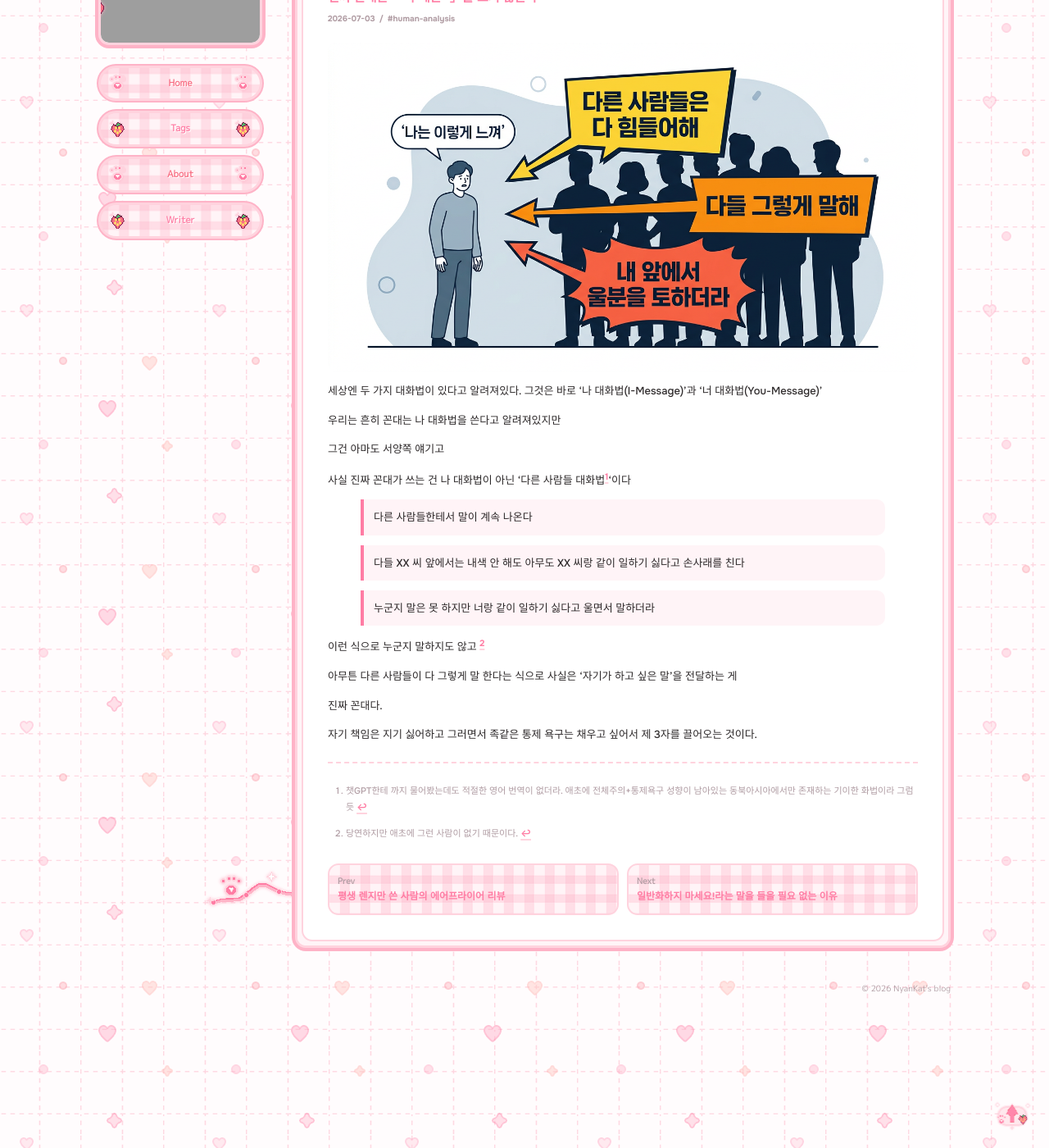
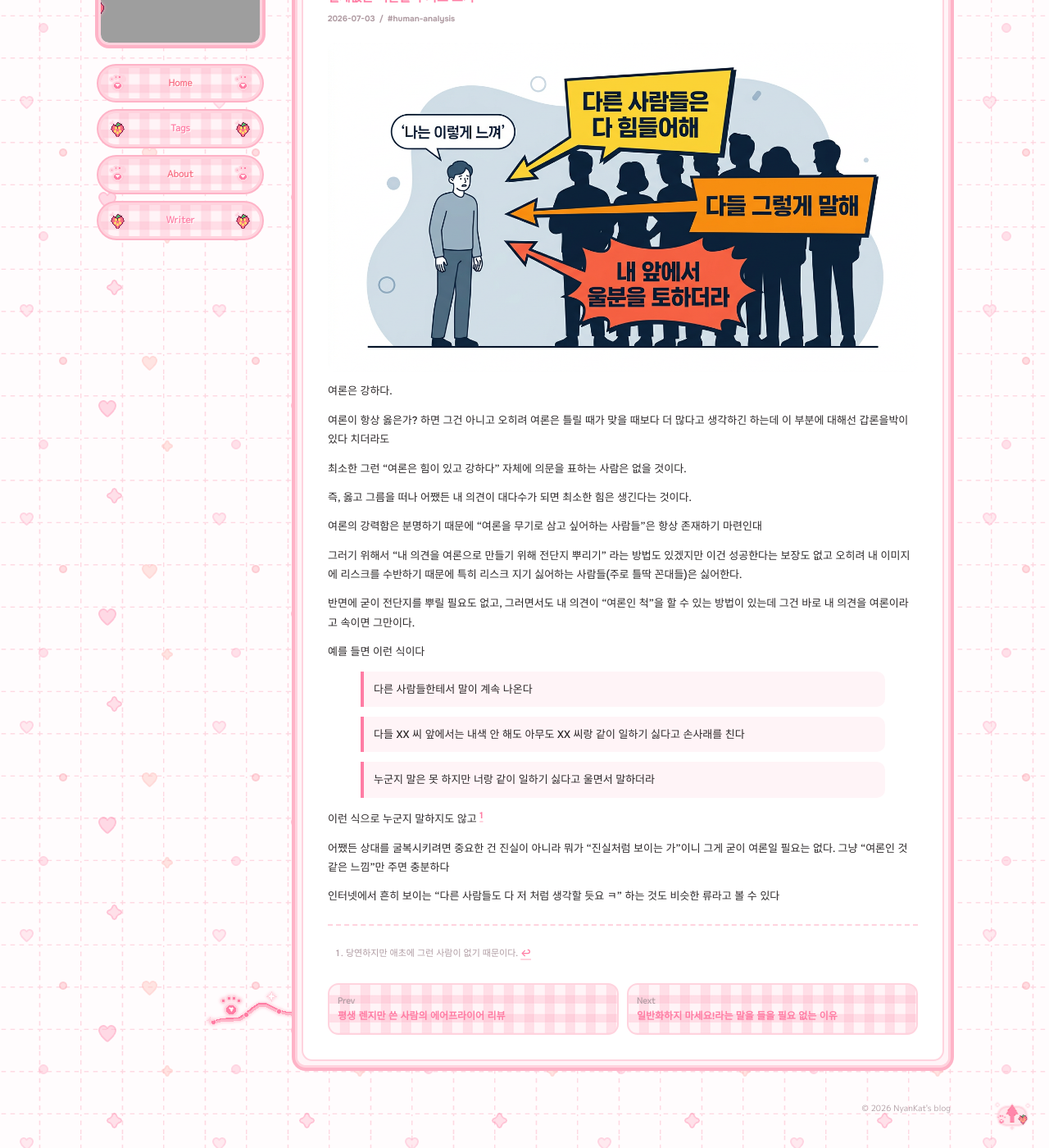
Before and after one commit to tchinso/blogu, a Jekyll site: the page built from _blog/00004.md, in a window 1280 px wide and 1400 px high, scrolled down 443 px. Shown: the whole window at 82% size. Built offline with Jekyll 4.4.1, drawn with Linux system fonts in a browser that asks for light colours; some web fonts are replaced; some of the changed text lies outside the part shown; grey boxes are pictures that could not be loaded.

Commit message:
Revise blog post on using public opinion as a weapon
Updated the title and content of the blog post to discuss the use of public opinion as a weapon in arguments, emphasizing the distinction between personal opinions and perceived consensus.

```diff
--- a/_blog/00004.md
+++ b/_blog/00004.md
@@ -1,5 +1,5 @@
 ---
-title: "진짜 꼰대는 「나 때는~」을 쓰지 않는다"
+title: "실체없는 여론을 무기로 쓰기"
 date: 2026-07-03
 tags: [human-analysis]
 category: human-analysis
@@ -10,16 +10,21 @@ password:
 
 ![image]({{ 'assets/images/2026/bandwagonappeal.png' | relative_url }})
 
-세상엔 두 가지 대화법이 있다고 알려져있다.
-그것은 바로 '나 대화법(I-Message)'과 '너 대화법(You-Message)'
+여론은 강하다.
 
-우리는 흔히 꼰대는 나 대화법을 쓴다고 알려져있지만
+여론이 항상 옳은가? 하면 그건 아니고 오히려 여론은 틀릴 때가 맞을 때보다 더 많다고 생각하긴 하는데 이 부분에 대해선 갑론을박이 있다 치더라도
 
-그건 아마도 서양쪽 얘기고
+최소한 그런 "여론은 힘이 있고 강하다" 자체에 의문을 표하는 사람은 없을 것이다.
 
-사실 진짜 꼰대가 쓰는 건 나 대화법이 아닌 '다른 사람들 대화법[^01]'이다
+즉, 옳고 그름을 떠나 어쨌든 내 의견이 대다수가 되면 최소한 힘은 생긴다는 것이다.
 
-[^01]: 챗GPT한테 까지 물어봤는데도 적절한 영어 번역이 없더라. 애초에 전체주의+통제욕구 성향이 남아있는 동북아시아에서만 존재하는 기이한 화법이라 그럼 듯
+여론의 강력함은 분명하기 때문에 "여론을 무기로 삼고 싶어하는 사람들"은 항상 존재하기 마련인대
+
+그러기 위해서 "내 의견을 여론으로 만들기 위해 전단지 뿌리기" 라는 방법도 있겠지만 이건 성공한다는 보장도 없고 오히려 내 이미지에 리스크를 수반하기 때문에 특히 리스크 지기 싫어하는 사람들(주로 틀딱 꼰대들)은 싫어한다.
+
+반면에 굳이 전단지를 뿌릴 필요도 없고, 그러면서도 내 의견이 "여론인 척"을 할 수 있는 방법이 있는데 그건 바로 내 의견을 여론이라고 속이면 그만이다.
+
+예를 들면 이런 식이다
 
 > 다른 사람들한테서 말이 계속 나온다
 
@@ -31,8 +36,6 @@ password:
 
 [^02]: 당연하지만 애초에 그런 사람이 없기 때문이다.
 
-아무튼 다른 사람들이 다 그렇게 말 한다는 식으로 사실은 '자기가 하고 싶은 말'을 전달하는 게
+어쨌든 상대를 굴복시키려면 중요한 건 진실이 아니라 뭐가 "진실처럼 보이는 가"이니 그게 굳이 여론일 필요는 없다. 그냥 "여론인 것 같은 느낌"만 주면 충분하다
 
-진짜 꼰대다.
-
-자기 책임은 지기 싫어하고 그러면서 족같은 통제 욕구는 채우고 싶어서 제 3자를 끌어오는 것이다.
+인터넷에서 흔히 보이는 "다른 사람들도 다 저 처럼 생각할 듯요 ㅋ" 하는 것도 비슷한 류라고 볼 수 있다
```
